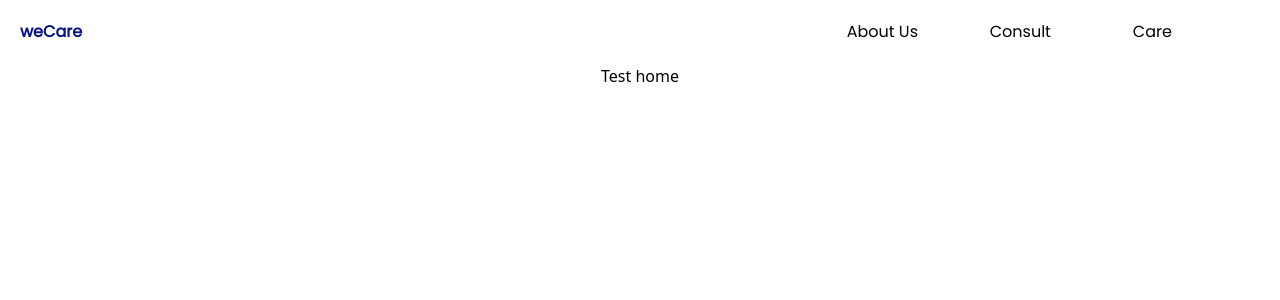
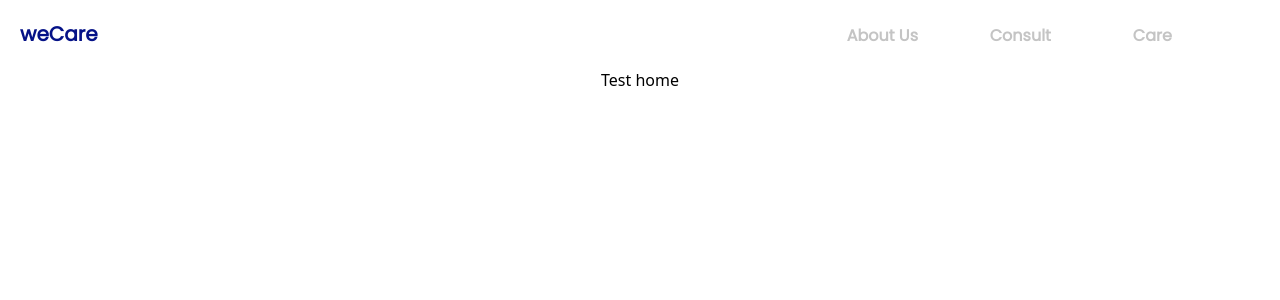
Before and after one commit to SyuQyu/WeCare, a React (Create React App) app: page / in a window 1280 px wide. Shown: the top 300 px of the page. Built offline with nearby package versions, Linux system fonts and the light colour scheme.

Commit message:
update header

```diff
--- a/src/App.js
+++ b/src/App.js
@@ -3,6 +3,8 @@ import './App.css';
 import { Routes, Route } from "react-router-dom"
 import Home from './Pages/Home';
 import About from './Pages/About';
+import Consult from './Pages/Consult';
+import Care from './Pages/Care';
 import Header from './Pages/Components/header';
 function App() {
   return (
@@ -10,8 +12,10 @@ function App() {
     <Header />
     <Routes>
       <Route path="/" element={ <Home/> } />
-      <Route path="home" element={ <Home/> } />
-      <Route path="about" element={ <About/> } />
+      <Route path="Home" element={ <Home/> } />
+      <Route path="About" element={ <About/> } />
+      <Route path="Consult" element={ <Consult/> } />
+      <Route path="Care" element={ <Care/> } />
     </Routes>
   </div>
   );
--- /dev/null
+++ b/src/Pages/Care/index.js
@@ -0,0 +1,8 @@
+import React, { useState, useEffect } from 'react'
+
+
+export default function Care() {
+    return (
+        <p>Test Care</p>
+    )
+}
--- a/src/Pages/Components/header.js
+++ b/src/Pages/Components/header.js
@@ -1,29 +1,30 @@
 import React, { useState, useEffect } from 'react'
-import { Link } from "react-router-dom";
+import { Link, useLocation, NavLink } from "react-router-dom";
 import Grid from '@mui/material/Grid';
-
-export default function Header() {
+import { clsx } from 'clsx';
+export default function Header(props) {
+    const location = useLocation()
+    const split = location.pathname.split("/")
     return (
         <Grid container className="p-5">
+            {console.log(split[1])}
             <Grid item lg={8}>
                 <Grid container spacing={2}>
                     <Grid item lg={12}>
-                        <div>
-                            <Link to="Home" className="font-poppins float-left font-bold text-blueCustom">weCare</Link>
-                        </div>
+                            <Link to="Home" className="justify-center text-xl font-poppins float-left font-bold text-blueCustom">weCare</Link>
                     </Grid>
                 </Grid>
             </Grid>
             <Grid item lg={4}>
                 <Grid container spacing={2}>
                     <Grid item lg={4}>
-                        <Link to="About" className="font-poppins float-left font-medium">About Us</Link>
+                        <NavLink to="About" className={clsx('pt-1 text-base font-poppins float-left font-semibold', split[1] === 'About' ? "text-blueCustom" : "text-disabledColor")}>About Us</NavLink>
                     </Grid>
                     <Grid item lg={4}>
-                        <Link to="Consult" className="font-poppins float-left font-medium">Consult</Link>
+                        <NavLink to="Consult" className={clsx('pt-1 text-base font-poppins float-left font-semibold', split[1] === 'Consult' ? "text-blueCustom" : "text-disabledColor")}>Consult</NavLink>
                     </Grid>
                     <Grid item lg={4}>
-                        <Link to="Care" className="font-poppins float-left font-medium">Care</Link>
+                        <NavLink to="Care" className={clsx('pt-1 text-base font-poppins float-left font-semibold', split[1] === 'Care' ? "text-blueCustom" : "text-disabledColor")}>Care</NavLink>
                     </Grid>
                 </Grid>
             </Grid>
--- /dev/null
+++ b/src/Pages/Consult/index.js
@@ -0,0 +1,8 @@
+import React, { useState, useEffect } from 'react'
+
+
+export default function Consult() {
+    return (
+        <p>Test Consult</p>
+    )
+}
```
